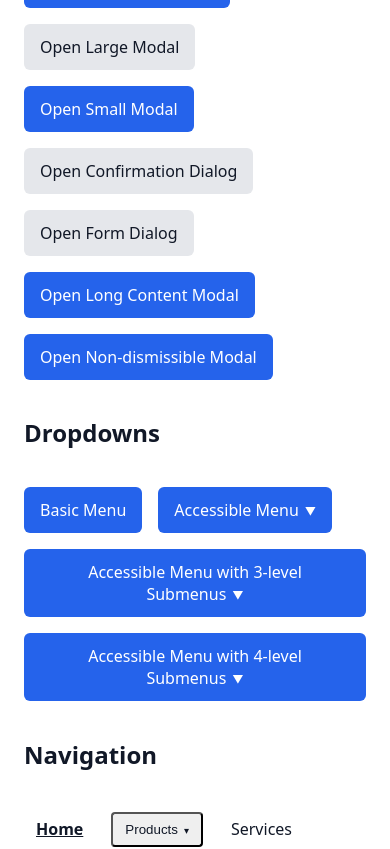
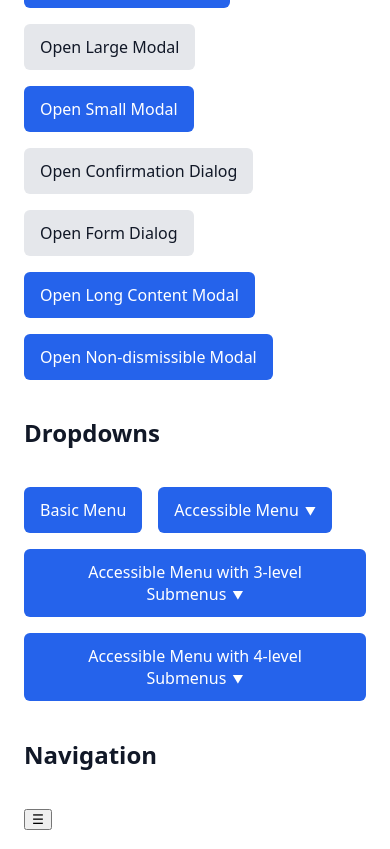
Before and after one commit to rpcorr/accessible-templates, a React (Vite) app: page / in a window 390 px wide. Shown: the part 563-1412 px from the top of the page. Built offline with nearby package versions, Linux system fonts and the light colour scheme.

Commit message:
feat: add responsive navigation toggle with focus management

```diff
--- a/src/components/Navigation/Navigation.module.css
+++ b/src/components/Navigation/Navigation.module.css
@@ -74,3 +74,23 @@
   left: 100%;
   margin-left: 8px;
 }
+
+.navigationToggle {
+  display: none;
+}
+
+/* Mobile navigation */
+@media (max-width: 768px) {
+  .navigationToggle {
+    display: block;
+  }
+
+  .navigationList {
+    display: none;
+  }
+
+  .mobileOpen {
+    display: flex;
+    flex-direction: column;
+  }
+}
--- a/src/components/Navigation/Navigation.tsx
+++ b/src/components/Navigation/Navigation.tsx
@@ -1,4 +1,7 @@
+import { useRef, useState } from 'react';
 import styles from './Navigation.module.css';
+
+import { NavigationToggle } from './NavigationToggle';
 import { NavigationItem as NavigationItemComponent } from './NavigationItem';
 
 import type { NavigationItem } from './Navigation.types';
@@ -12,9 +15,37 @@ export function Navigation({
   items,
   ariaLabel = 'Main navigation',
 }: NavigationProps) {
+  const [mobileOpen, setMobileOpen] = useState(false);
+  const toggleRef = useRef<HTMLButtonElement | null>(null);
+
+  function handleKeyDown(e: React.KeyboardEvent) {
+    if (e.key === 'Escape' && mobileOpen) {
+      setMobileOpen(false);
+
+      requestAnimationFrame(() => {
+        toggleRef.current?.focus();
+      });
+    }
+  }
+
   return (
-    <nav className={styles.navigation} aria-label={ariaLabel}>
-      <ul className={styles.navigationList}>
+    <nav
+      className={styles.navigation}
+      aria-label={ariaLabel}
+      onKeyDown={handleKeyDown}
+    >
+      <NavigationToggle
+        ref={toggleRef}
+        open={mobileOpen}
+        onClick={() => setMobileOpen((value) => !value)}
+      />
+
+      <ul
+        id="main-navigation"
+        className={`${styles.navigationList} ${
+          mobileOpen ? styles.mobileOpen : ''
+        }`}
+      >
         {items.map((item) => (
           <NavigationItemComponent key={item.id} item={item} />
         ))}
--- /dev/null
+++ b/src/components/Navigation/NavigationToggle.tsx
@@ -0,0 +1,26 @@
+import { forwardRef } from 'react';
+import styles from './Navigation.module.css';
+
+type NavigationToggleProps = {
+  open: boolean;
+  onClick: () => void;
+};
+
+export const NavigationToggle = forwardRef<
+  HTMLButtonElement,
+  NavigationToggleProps
+>(function NavigationToggle({ open, onClick }, ref) {
+  return (
+    <button
+      ref={ref}
+      type="button"
+      className={styles.navigationToggle}
+      aria-expanded={open}
+      aria-controls="main-navigation"
+      aria-label={open ? 'Close navigation menu' : 'Open navigation menu'}
+      onClick={onClick}
+    >
+      <span aria-hidden="true">{open ? '✕' : '☰'}</span>
+    </button>
+  );
+});
```
